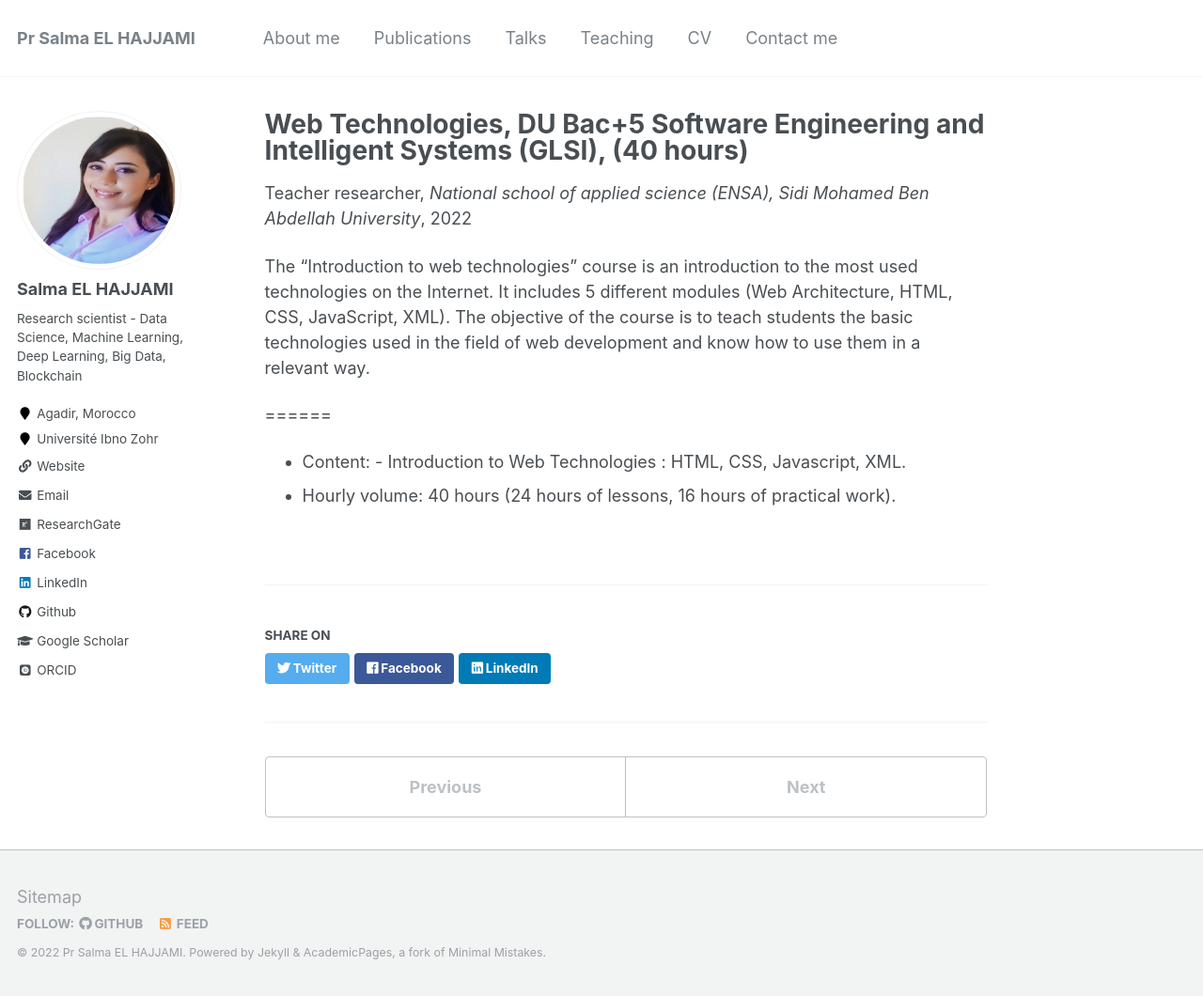
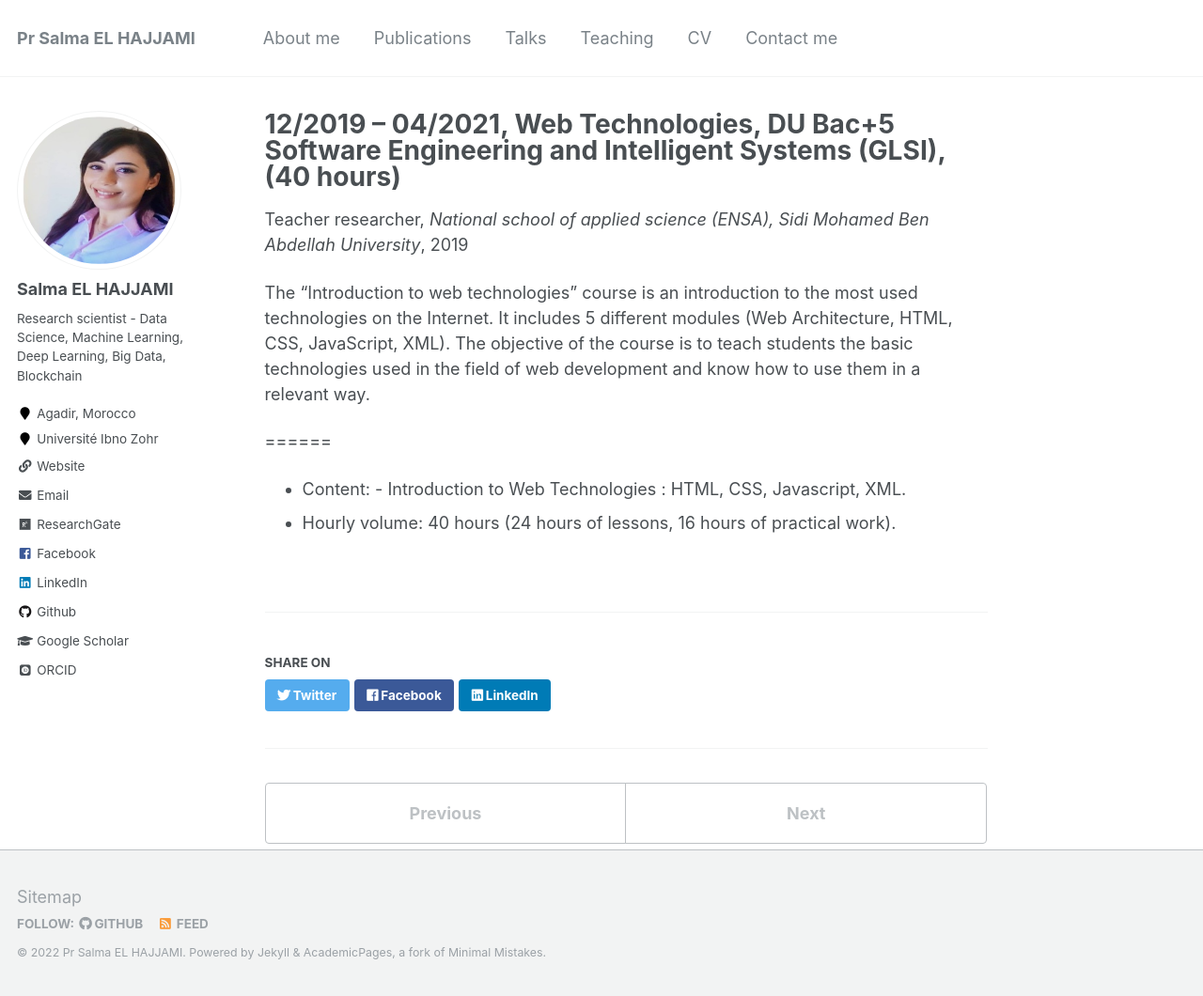
Before and after one commit to salmaelhajjami/salmaelhajjami.github.io, a Jekyll site: the page built from _teaching/2019-XML.md, in a window 1280 px wide and 1060 px high. Shown: the whole window at 94% size. Built offline with Jekyll 4.4.1, drawn with Linux system fonts in a browser that asks for light colours; some web fonts are replaced.

Commit message:
Update 2019-XML.md

```diff
--- a/_teaching/2019-XML.md
+++ b/_teaching/2019-XML.md
@@ -1,11 +1,11 @@
 ---
-title: "Web Technologies, DU Bac+5 Software Engineering and Intelligent Systems (GLSI), (40 hours)"
+title: "12/2019 – 04/2021, Web Technologies, DU Bac+5 Software Engineering and Intelligent Systems (GLSI), (40 hours)"
 collection: teaching
 type: "Teacher researcher"
 permalink: /teaching/2019-XML
 venue: "National school of applied science (ENSA), Sidi Mohamed Ben Abdellah University"
+date: 2019-12-01
 location: "Fez, Morocco"
-
 ---
 
 The “Introduction to web technologies” course is an introduction to the most used technologies on the Internet. It includes 5 different modules (Web Architecture, HTML, CSS, JavaScript, XML). The objective of the course is to teach students the basic technologies used in the field of web development and know how to use them in a relevant way.
```
